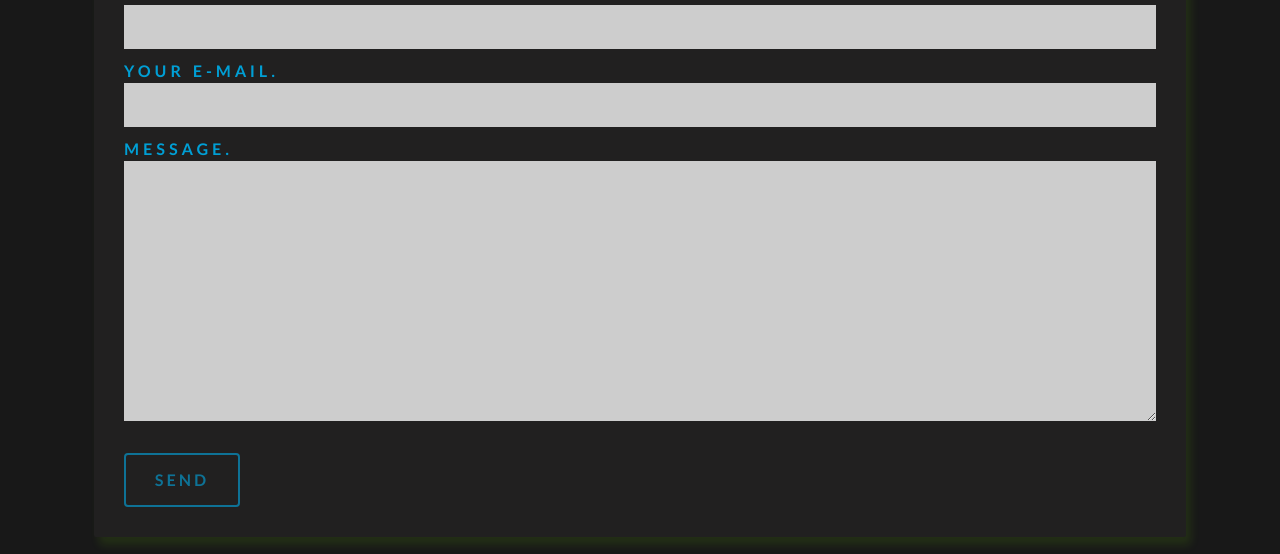
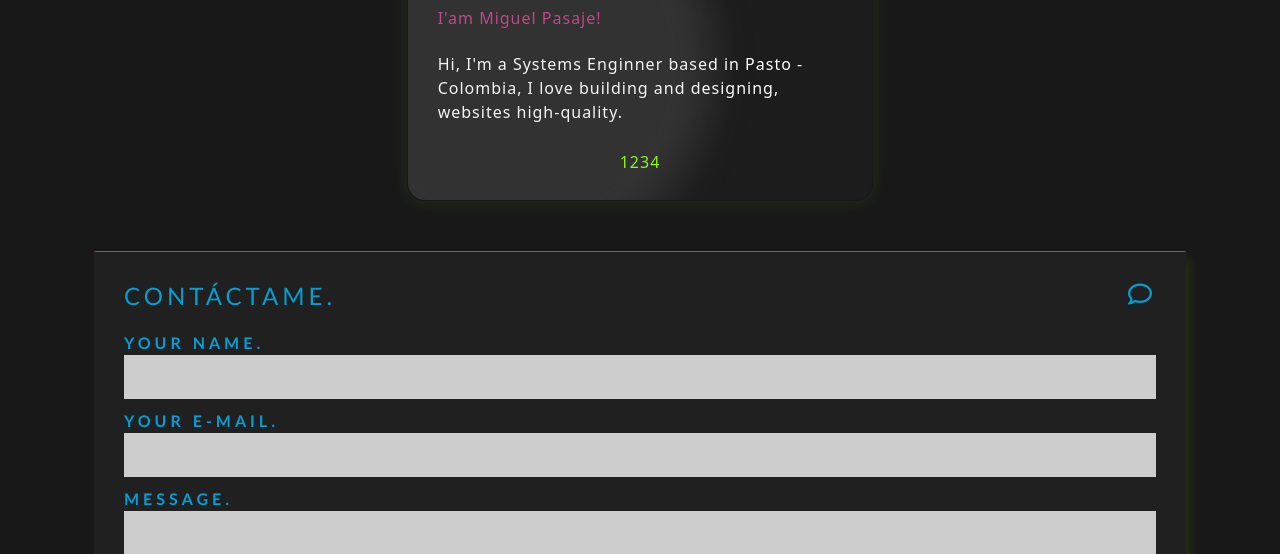
Before and after one commit to MiguelPasaje/MyPortafolio, a plain HTML site: page index.html in a window 1280 px wide. Shown: the part 569-1123 px from the top of the page. Drawn offline with nearby package versions, Linux system fonts and the light colour scheme.

Commit message:
creacion tarjeta about me

```diff
--- /dev/null
+++ b/card.js
@@ -0,0 +1,49 @@
+//dom elemnt section
+const cardWrapper = document.querySelector('.cardWrapper');
+const card = document.querySelector('.card');
+const highlight = document.querySelector('.highlight');
+
+//hightest values for angle
+const mostX = 10;
+const mostY = 10;
+
+cardWrapper.addEventListener('mousemove', (e)=>{
+    //remove transition
+    card.style.transition = 'none';
+    highlight.style.transition = 'none';
+
+    const x = e.offsetX;
+    const y = e.offsetY;
+    console.log(x," - ", y)
+
+    const {width, height} = cardWrapper.getBoundingClientRect();
+    const halfWidth = width / 2;
+    const halfHeight = height / 2;
+
+    //calcuate angle
+
+    const rotationY = ((x - halfWidth) / halfWidth) * mostX;
+    const rotationX = ((y - halfHeight)/ halfHeight) * mostY;
+
+    //set the rotation
+
+    card.style.transform = `rotateY(${rotationY}deg) rotateX(${rotationX}deg)`;
+
+    highlight.style.left = `${(rotationY / mostY * 50) * - 1}%`;
+    highlight.style.top = `${(rotationX / mostX * 30) * - 1}%`;
+
+
+} );
+
+cardWrapper.addEventListener('mouseleave', ()=>{
+    // add transition back
+    card.style.transition = 'transform .5s ease-in-out';
+    highlight.style.transition = 'left .5s ease-in-out, top .5s ease-in-out';
+
+    //add default position back
+
+    card.style.transform = `rotate(0)`;
+    highlight.style.left = `-20%`;
+    highlight.style.top = `-13%`
+
+});
--- a/index.css
+++ b/index.css
@@ -258,3 +258,92 @@ svg{
  .validarInputEmail{
   color: red;
 }
+
+/* about me */
+
+section .about_me{
+    width: 100%;
+    min-height: 100vh;
+    display: flex;
+    align-items: center;
+    justify-content:center;
+}
+
+section .container{
+    color: var(--parentesis-color);
+
+    width: 90%;
+    max-width: 1200px;
+    margin: 0 auto;
+    display: flex;
+    align-items: center;
+    justify-content:center;
+    margin-bottom: 50px;
+
+
+}
+
+.cardWrapper{
+    width:100%;
+    max-width:466.67px;
+    height: 300px;
+    perspective: 1000px;
+}
+
+.card{
+    width:100%;
+    height:100%;
+    border-radius: 18px ;
+    box-shadow: 0 0 20px rgba(136, 255, 8, 0.1);
+    padding: 30px;
+    display: flex;
+    flex-direction: column;
+    align-items: center;
+    justify-content: center;
+    position: relative;
+    overflow: hidden;
+    background-color: rgba(80, 80, 80, 0.075);
+    letter-spacing: 1px;
+}
+
+.card h6{
+    color: var(--name-description-color)
+}
+.num__random{
+    color: var(--name-title-color);
+}
+
+.cardWrapper *{
+    pointer-events: none;
+}
+
+.highlight{
+    position:absolute;
+    height: 400px;
+    width: 400px;
+    border-radius:50%;
+    background-color: rgba(255, 255, 255, 0.150);
+    filter:brightness(70%) blur(20px);
+    top:-13%;
+    left:-20%;
+
+}
+
+.card__about{
+    font-size: 1rem;
+    margin-bottom:10px;
+    display: flex;
+    align-items:center;
+    justify-content:center;
+    gap: 1rem;
+}
+
+.card__name{
+    font-weight: 300;
+    font-size:2rem;
+    margin-bottom:1rem;
+    align-self: flex-start;
+    height:100%;
+}
+
+/* end about me */
--- a/index.html
+++ b/index.html
@@ -26,11 +26,17 @@
   </head>
   <body>
     <div class="waves">
-      <svg xmlns="http://www.w3.org/2000/svg" viewBox="0 0 1440 170"><path fill="#88ff08" fill-opacity="1" d="M0,32L80,32C160,32,320,32,480,53.3C640,75,800,117,960,117.3C1120,117,1280,75,1360,53.3L1440,32L1440,0L1360,0C1280,0,1120,0,960,0C800,0,640,0,480,0C320,0,160,0,80,0L0,0Z"></path></svg>
+      <svg xmlns="http://www.w3.org/2000/svg" viewBox="0 0 1440 170">
+        <path
+          fill="#88ff08"
+          fill-opacity="1"
+          d="M0,32L80,32C160,32,320,32,480,53.3C640,75,800,117,960,117.3C1120,117,1280,75,1360,53.3L1440,32L1440,0L1360,0C1280,0,1120,0,960,0C800,0,640,0,480,0C320,0,160,0,80,0L0,0Z"
+        ></path>
+      </svg>
     </div>
     <div class="container">
-      <div class="container " >
-        <div class="row " >
+      <div class="container">
+        <div class="row">
           <div class="col-sm img-mp">
             <iframe
               src="https://drive.google.com/file/d/1eHWSyQZGsGJ4-YhSEc40wY7pKeHrXjCV/preview?resourcekey=null"
@@ -45,8 +51,13 @@
               <span>{</span>
             </h1>
             <h2>
-              &nbsp;&nbsp;&nbsp;&nbsp;&nbsp;SoftwareDeveloper<span id="parentesis">()</span>;&nbsp;&nbsp;&nbsp;&nbsp;
-                &nbsp;&nbsp;&nbsp;&nbsp;&nbsp;FullStack<span id="parentesis">()</span>;
+              &nbsp;&nbsp;&nbsp;&nbsp;&nbsp;SoftwareDeveloper<span
+                id="parentesis"
+                >()</span
+              >;&nbsp;&nbsp;&nbsp;&nbsp;
+              &nbsp;&nbsp;&nbsp;&nbsp;&nbsp;FullStack<span id="parentesis"
+                >()</span
+              >;
               <br />
               <span>}</span>
             </h2>
@@ -54,7 +65,33 @@
           </div>
         </div>
 
+        <!-- about me -->
 
+        <section class="about_me">
+          <div class="container">
+              <div class="cardWrapper">
+                  <div class="card">
+                      <div class="card__name">
+                          <p>About Me!</p>
+                      </div>
+                      <div class="card__name">
+
+                      <h6>I'am Miguel Pasaje!</h6>
+                    </div>
+
+
+                      <div class="card__about">
+                        <p style="color:#fff">
+                            Hi, I'm a Systems Enginner based in Pasto - Colombia,
+                            I love building and designing, websites high-quality.
+                        </p>
+                      </div>
+                      <div class="num__random">1234</div>
+                      <div class="highlight"></div>
+                  </div>
+              </div>
+          </div>
+        </section>
 
         <!-- mailTo -->
         <section class="mailTo">
@@ -64,7 +101,11 @@
               <i class="far fa-comment icon-message"></i>
             </h4>
           </div>
-          <form id="my-form" action="https://formspree.io/f/mayvqdrp" method="POST">
+          <form
+            id="my-form"
+            action="https://formspree.io/f/mayvqdrp"
+            method="POST"
+          >
             <label for=""> YOUR NAME.</label>
             <input class="inp_mailTo" type="text" name="name" id="nombres" />
             <label for="">YOUR E-MAIL.</label>
@@ -130,7 +171,7 @@
               target="_blank"
               class="linkedin"
             >
-            <i class="fab fa-linkedin"></i>
+              <i class="fab fa-linkedin"></i>
             </a>
           </div>
         </div>
@@ -143,23 +184,16 @@
         margin: 0%;
         text-align: center;
         color: rgb(0, 17, 110);
-        width:100%;
+        width: 100%;
       "
     >
       <p>&copy; 2021 miguelandrespasaje</p>
     </footer>
+<!-- scripts -->
+    <script src="index.js"></script>
+    <script src="card.js"></script>
 
-    <script src="index.js"></script>
-
-    <script
-      src="https://kit.fontawesome.com/5f9c3bf3c5.js"
-      crossorigin="anonymous"
-    ></script>
-
-
-
-
-
+    <script src="https://kit.fontawesome.com/5f9c3bf3c5.js" crossorigin="anonymous"></script>
 
   </body>
 </html>
--- a/index.js
+++ b/index.js
@@ -53,9 +53,9 @@ const validarForm = (e) => {
 
       break;
   }
-  if(campos.nombre && campos.correo){
+  if (campos.nombre && campos.correo) {
     btnForm.disabled = false;
-  }else{
+  } else {
     btnForm.disabled = true;
   }
 }
```
